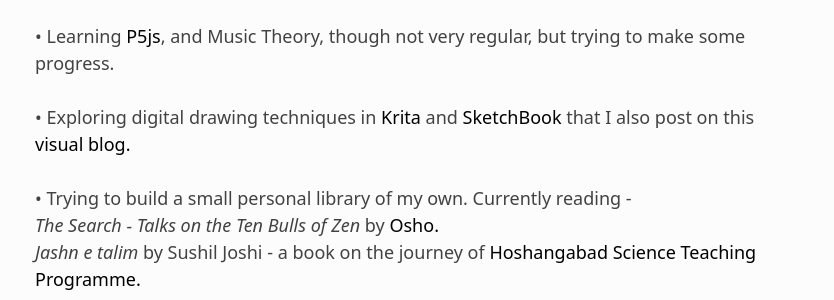
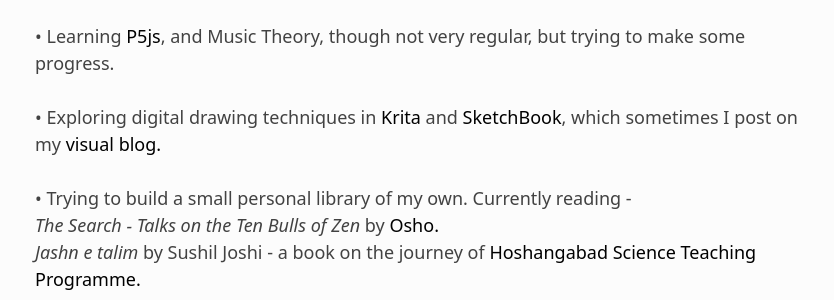
Before and after one commit to bunbutterjam/bunbutterjam.github.io, a Jekyll site: the page built from _pages/now.html, in a window 1280 px wide. Shown: the part 631-931 px from the top of the page, without its empty margins (221-1055 px from the left). Built offline with Jekyll 4.4.1, drawn with Linux system fonts in a browser that asks for light colours.

Commit message:
now update

```diff
--- a/_pages/now.html
+++ b/_pages/now.html
@@ -24,7 +24,7 @@
     <li>&#x2022 Exploring my old interest in toy making and book binding. Hopefully some updates coming soon.</li><br>
     <li>&#x2022 Learning <a target="_blank" href="https://p5js.org/">P5js</a>, and Music Theory, though not very regular, but trying to make some progress.</li><br>
     <li>&#x2022 Exploring digital drawing techniques in <a target="_blank" href="https://krita.org/en/">Krita</a> and <a target="_blank"
-        href="https://sketchbook.com">SketchBook</a> that I also post on this <a target="_blank"
+        href="https://sketchbook.com">SketchBook</a>, which sometimes I post on my <a target="_blank"
         href="https://bunbutterjam.tumblr.com/">visual blog.</a> </li><br>
     <li>&#x2022 Trying to build a small personal library of my own. Currently reading -  <br>
 
```
